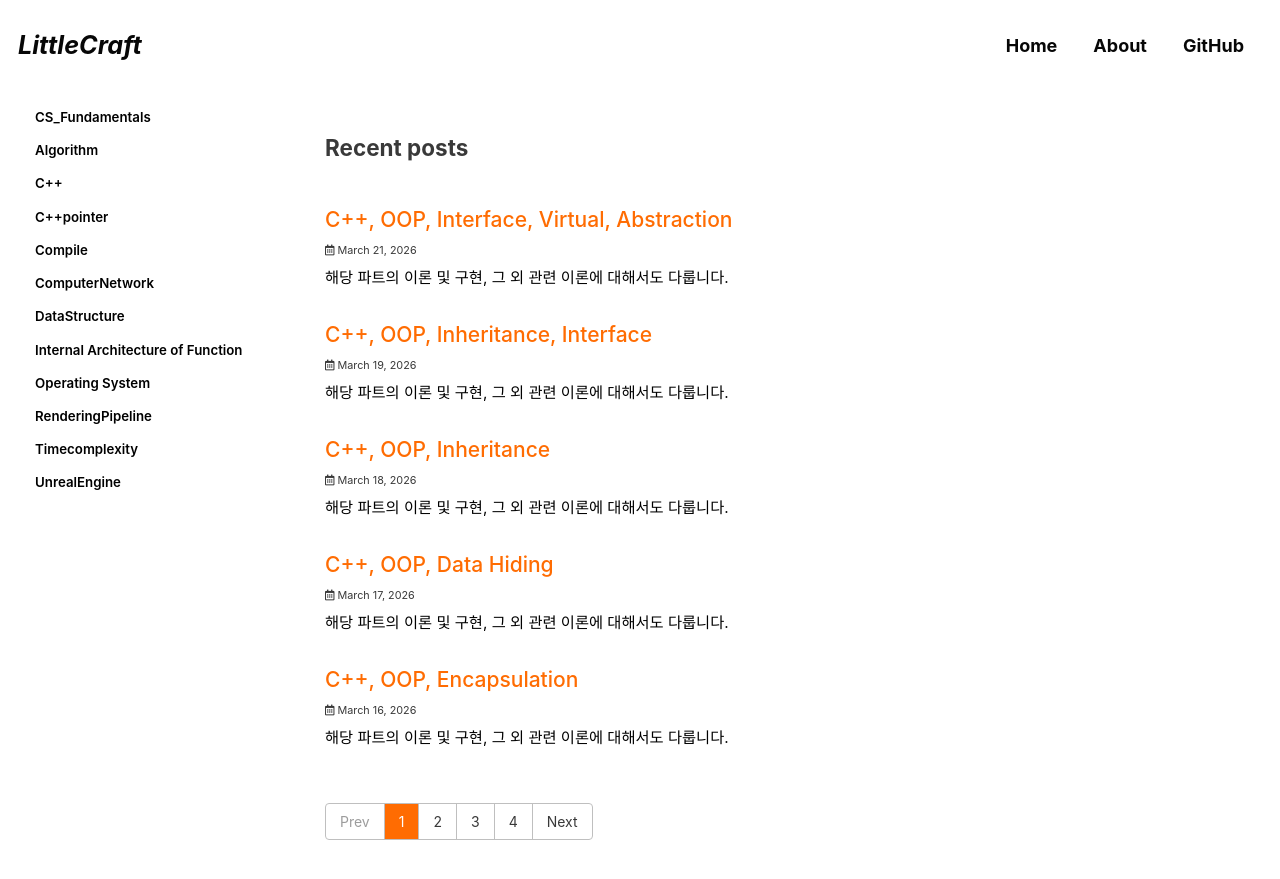
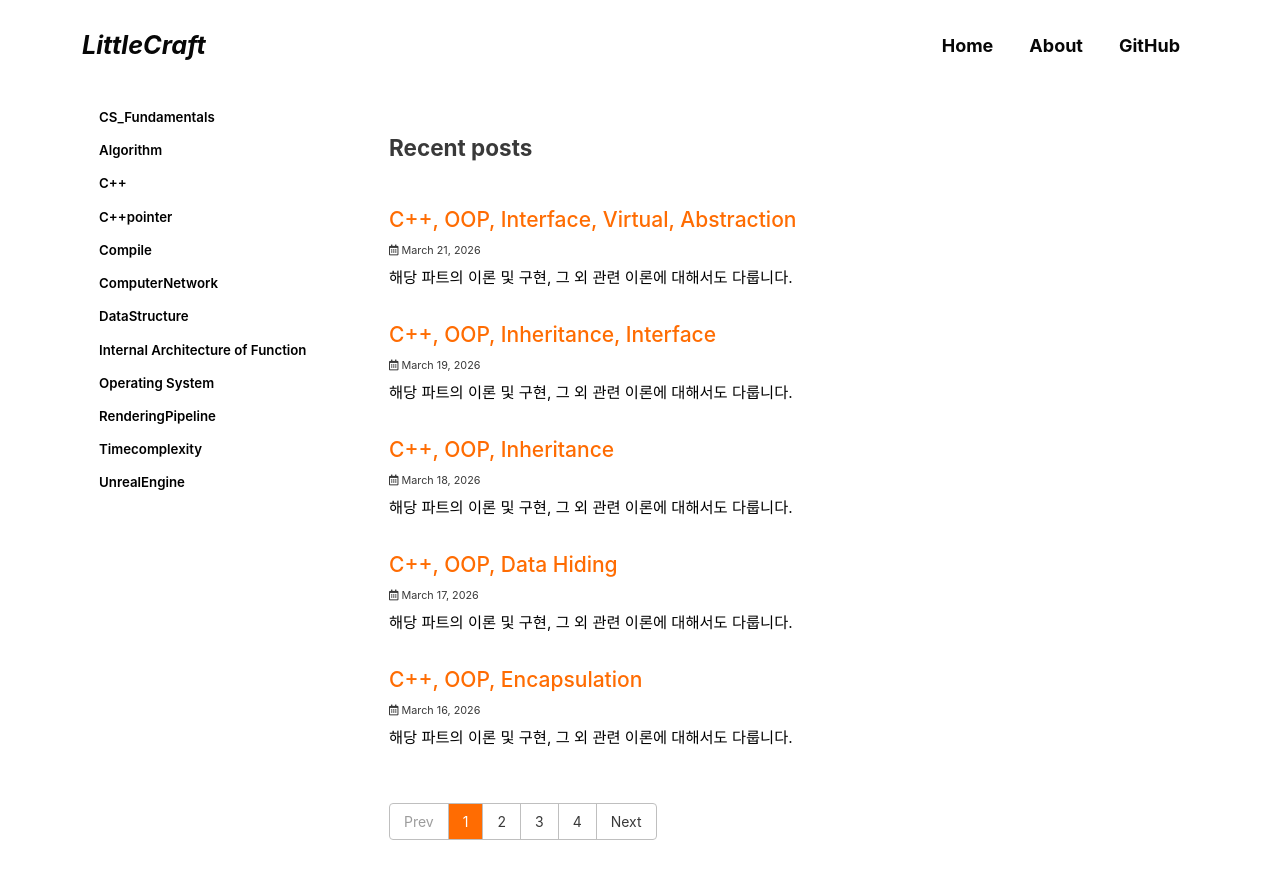
Before and after one commit to ElveCity/ElveCity.github.io, a Jekyll site: the page built from index.html, in a window 1280 px wide and 900 px high. Shown: the top 879 px of the window. Built offline with Jekyll 4.4.1, drawn with Linux system fonts in a browser that asks for light colours; cached includes are drawn as plain includes; some web fonts are replaced; the list of posts is cut into pages by our own code.

Commit message:
Update _variables.scss

```diff
--- a/_sass/minimal-mistakes/_variables.scss
+++ b/_sass/minimal-mistakes/_variables.scss
@@ -152,7 +152,7 @@ $medium: 768px !default;
 $medium-wide: 900px !default;
 $large: 1024px !default;
 $x-large: 1280px !default;
-$max-width: 1600px !default;
+$max-width: 90vw !default;
 
 /*
    Grid
```
